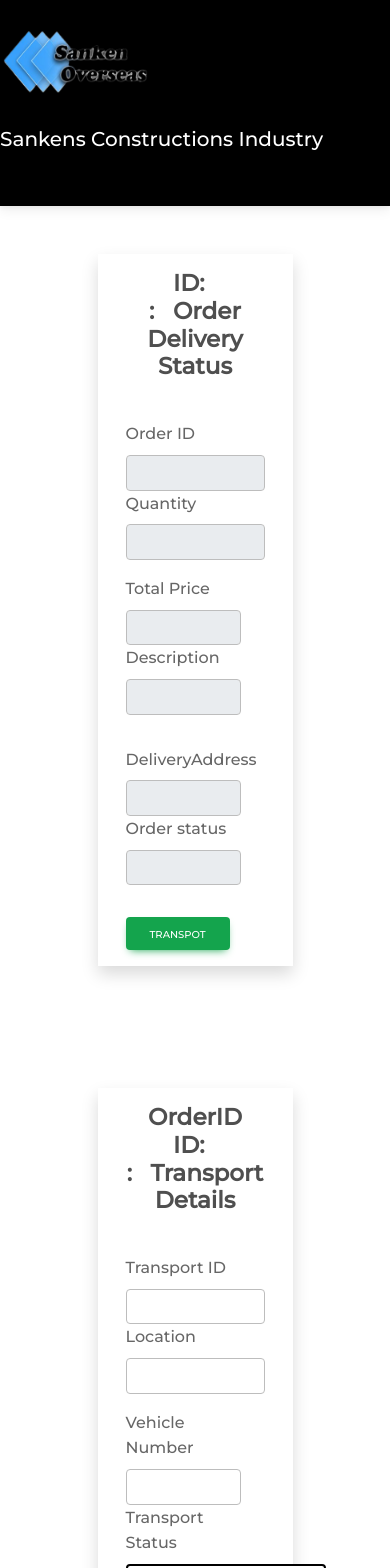
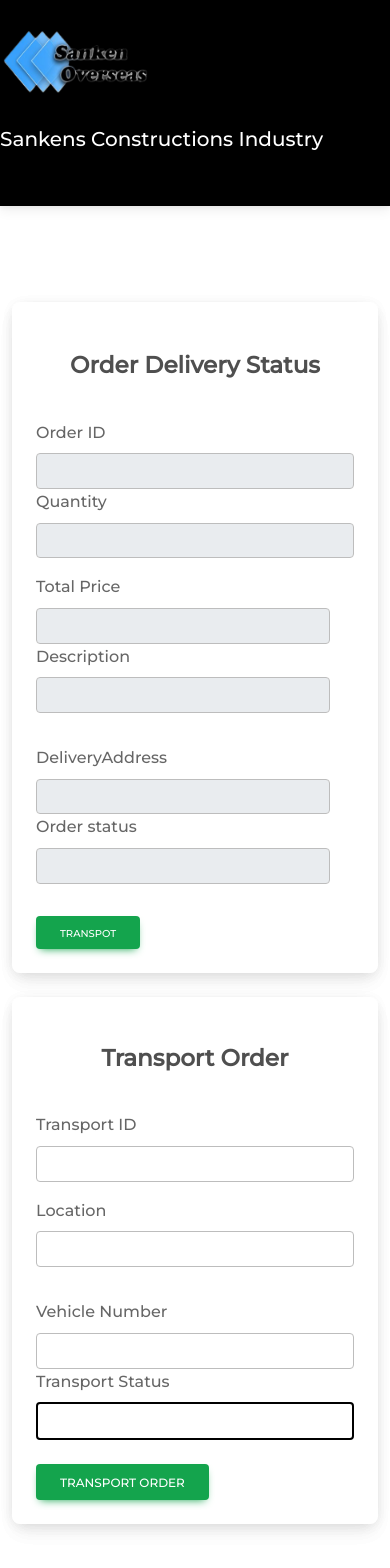
Before and after one commit to minosh00/CSSE_Procurement-Construction-Industry, a React (Create React App) app in the folder client/: page /ViewOrderTransportById/1 in a window 390 px wide. Shown: the top 1568 px of the page. Built offline with nearby package versions, Linux system fonts and the light colour scheme; no server answers; a web font is replaced by a local one.

Commit message:
Modify Transport Order

```diff
--- a/client/src/components/Suuplier/TransportOrder.js
+++ b/client/src/components/Suuplier/TransportOrder.js
@@ -1,42 +1,20 @@
-
 import React from "react";
 import { useState, useEffect } from "react";
 import { Link, useNavigate, useParams } from "react-router-dom";
 import Swal from "sweetalert2";
 import { OrderByID, ViewOrderTransportById } from "../../Services/SupplierServices";
-import DataTable from "react-data-table-component";
-import {
-	Badge,
-	Card,
-	CardHeader,
-	CardTitle,
-	CardBody,
-    Form,
-    Input,
-	Label,
-	Button,
-	Modal,
-	ModalHeader,
-	ModalBody,
-   } from "reactstrap";
 import axios from "axios";
-
-
-
 
 const TransportOrder = () => {
 
   const navigate = useNavigate();
   const { id } = useParams();
 
-
   const handleSubmit = () => {
     localStorage.removeItem("token");
     localStorage.removeItem("userRole");
     navigate("/Login");
   };
-
-
 
   const [OrderID, setOrderID] = useState("");
   const [DeliveryAddress, setDeliveryAddress] = useState("");
@@ -45,41 +23,10 @@ const TransportOrder = () => {
   const [Description, setDescription] = useState("");
   const [status, setstatus] = useState("");
 
-
-
-
-
-
-    const handleOrderid = (e) => {
-        setOrderID(e.target.value);
-    };
-
-    const handleDeliveryAddress = (e) => {
-        setDeliveryAddress(e.target.value);
-    };
-
-
-
-    const handleQTY = (e) => {
-        setQTY(e.target.value);
-    };
-
-    const handlePrice = (e) => {
-        setPrice(e.target.value);
-    };
-
-
-    const handlegruopleaderitnum = (e) => {
-        setDescription(e.target.value);
-    };
-    const handlestatus = (e) => {
-        setstatus(e.target.value);
-    };
-
   const [transportID, setTransportID] = useState('');
   const [location, setLocationD] = useState('');
   const [vehiNo, setVehiNo] = useState('');
-    const[TransportStatus,setTransportStatus]= useState('');
+  const [TransportStatus, setTransportStatus] = useState('');
 
   const createTransport = () => {
     const payload = {
@@ -90,27 +37,16 @@ const TransportOrder = () => {
       TransportStatus: TransportStatus
     }
 
-
     console.log(payload)
-
     axios.post("http://localhost:5000/Transport/CreateTransport/", payload).then((res) => {
       Swal.fire("success", " success ", "success"); {
-
         navigate("");
-
       }
       console.log(res.data)
     }).catch(
       (error) => console.log(error)
     )
   }
-
-
-
-
-
-
-
 
   const GetTopicData = async () => {
     let data = await OrderByID(id);
@@ -121,8 +57,6 @@ const TransportOrder = () => {
     setDescription(data?.data?.Description);
     setstatus(data?.data?.status);
     setDeliveryAddress(data?.data?.DeliveryAddress);
-
-
   };
 
   useEffect(() => {
@@ -138,36 +72,36 @@ const TransportOrder = () => {
       Description: Description,
       status: status,
       DeliveryAddress: DeliveryAddress,
-
     };
 
     let data = await ViewOrderTransportById(id, newdata);
     console.log("Update success ", data);
     if (!data?.data?.GroupID) {
       Swal.fire("error", " please  check again ", "error"); {
-
         navigate("");
-
       }
-
     } else {
       Swal.fire("success", " successfully  Evaluate  Topic", "success"); {
-
         navigate("");
-
       }
     }
   };
 
   return (
     <div>
-
-<div>
-      <div>
-        <div className="container shadow my-5 mx-auto w-50">
-          <div className="col p-3">
-            <h3 className=" fw-bolder mb-4"><center>ID:&nbsp;&nbsp; {OrderID} :&nbsp;&nbsp;&nbsp;Order Delivery  Status  </center></h3>
-            <form >
+      <div class="container my-5 py-5 mx-auto">
+        <div class="row">
+          <div class="col-md-7">
+            <div class="card border-success mb-4 border-4" style={{ maxWidth: '48rem' }}>
+              <div class="card">
+                <div class="card-body">
+                  <div class="row">
+                  </div> <br />
+                  <div class="col">
+                    <center>
+                      <h3 className=" fw-bolder mb-4">{OrderID} Order Delivery Status  </h3>
+                    </center>
+                    <form>
                       <div className='row py-3'>
                         <div class="col-md-6">
                           <label for="" class="form-label">{" "}Order ID{" "}</label>
@@ -188,11 +122,9 @@ const TransportOrder = () => {
                           />
                         </div>
 
-
                         <div className='row py-3'>
                           <div class="col-md-6">
                             <label for="" class="form-label">{" "}Total Price {" "}</label>
-
                             <input type="text"
                               class="form-control"
                               id="exampleFormControlTextarea3"
@@ -230,12 +162,8 @@ const TransportOrder = () => {
                               value={status}
                             />
                           </div>
-
-
                         </div>
-
                       </div>
-
                     </form>
                     <Link to="">
                       <button
@@ -247,27 +175,27 @@ const TransportOrder = () => {
                       </button>
                     </Link>
                   </div>
-
+                </div>
+              </div>
+            </div>
           </div>
 
+          <div class="col-md-5">
+            <div class="card" style={{ maxWidth: '98rem' }}>
+              <div class="card">
+                <div class="card-body">
+                  <div class="row">
+                    <div class="col py-4">
+                      <center>
+                        <h3 className="fw-bolder">Transport Order</h3>
+                      </center>
                     </div>
-
                   </div>
-
-
-    <br></br>
-
-
-
+                  <div class="row">
+                    <div class="col">
+                      <form >
                         <div>
-      <div>
-        <div className="container shadow my-5 mx-auto w-50">
-          <div className="col p-3">
-            <h3 className=" fw-bolder mb-4"><center> OrderID ID:&nbsp;&nbsp; {OrderID} :&nbsp;&nbsp;&nbsp;Transport Details   </center></h3>
-            <form >
-              <div className='row py-3'>
-
-                  <div class="col-md-6">
+                          <div class="col-md-12 py-2">
                             <label for="" class="form-label">{" "}Transport ID{" "}</label>
                             <input type="text"
                               class="form-control"
@@ -275,7 +203,7 @@ const TransportOrder = () => {
                               value={transportID} onChange={(e) => setTransportID(e.target.value)}
                             />
                           </div>
-                  <div class="col-md-6">
+                          <div class="col-md-12 py-2">
                             <label for="" class="form-label">{" "}Location   {" "}</label>
                             <input type="text"
                               class="form-control"
@@ -285,7 +213,7 @@ const TransportOrder = () => {
                           </div>
 
 
-                <div className='row py-3'>
+                          <div className='row py-4'>
                             <div class="col-md-6">
                               <label for="" class="form-label">{" "}Vehicle Number  {" "}</label>
 
@@ -304,7 +232,6 @@ const TransportOrder = () => {
                                 class="form-control"
                                 id="floatingInput"
                                 value={TransportStatus}
-         style={{ width: "200px" }}
                                 onChange={(e) => setTransportStatus(e.target.value)}
                               >
                                 <option value=""></option>
@@ -330,22 +257,14 @@ const TransportOrder = () => {
                         </button>
                       </Link>
                     </div>
-
                   </div>
-
                 </div>
-
               </div>
-
             </div>
-
-
-
-
-
-
-
-
+          </div>
+        </div>
+      </div>
+    </div>
   );
 };
 
```
Lines whose indentation alone changed are shown as unchanged.
